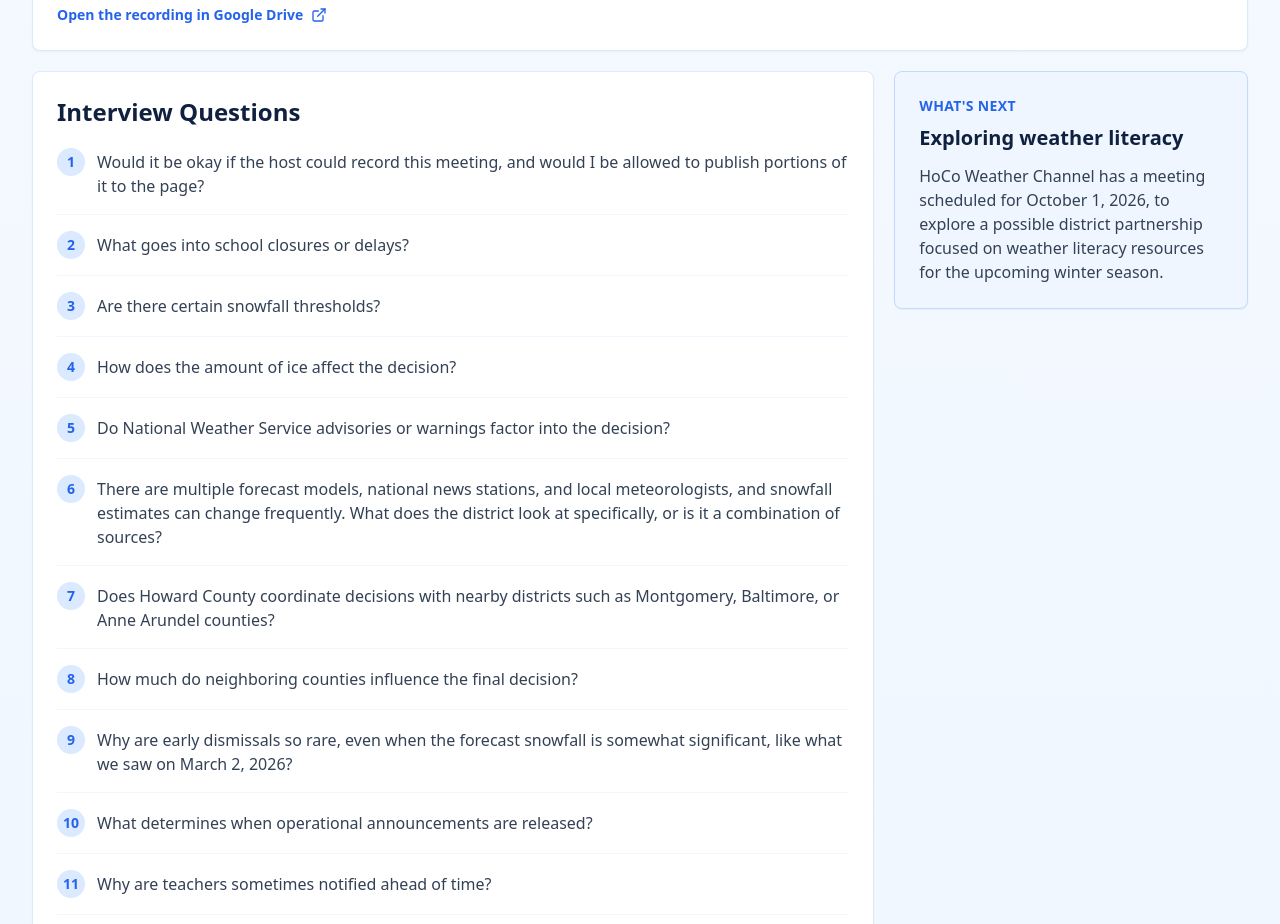
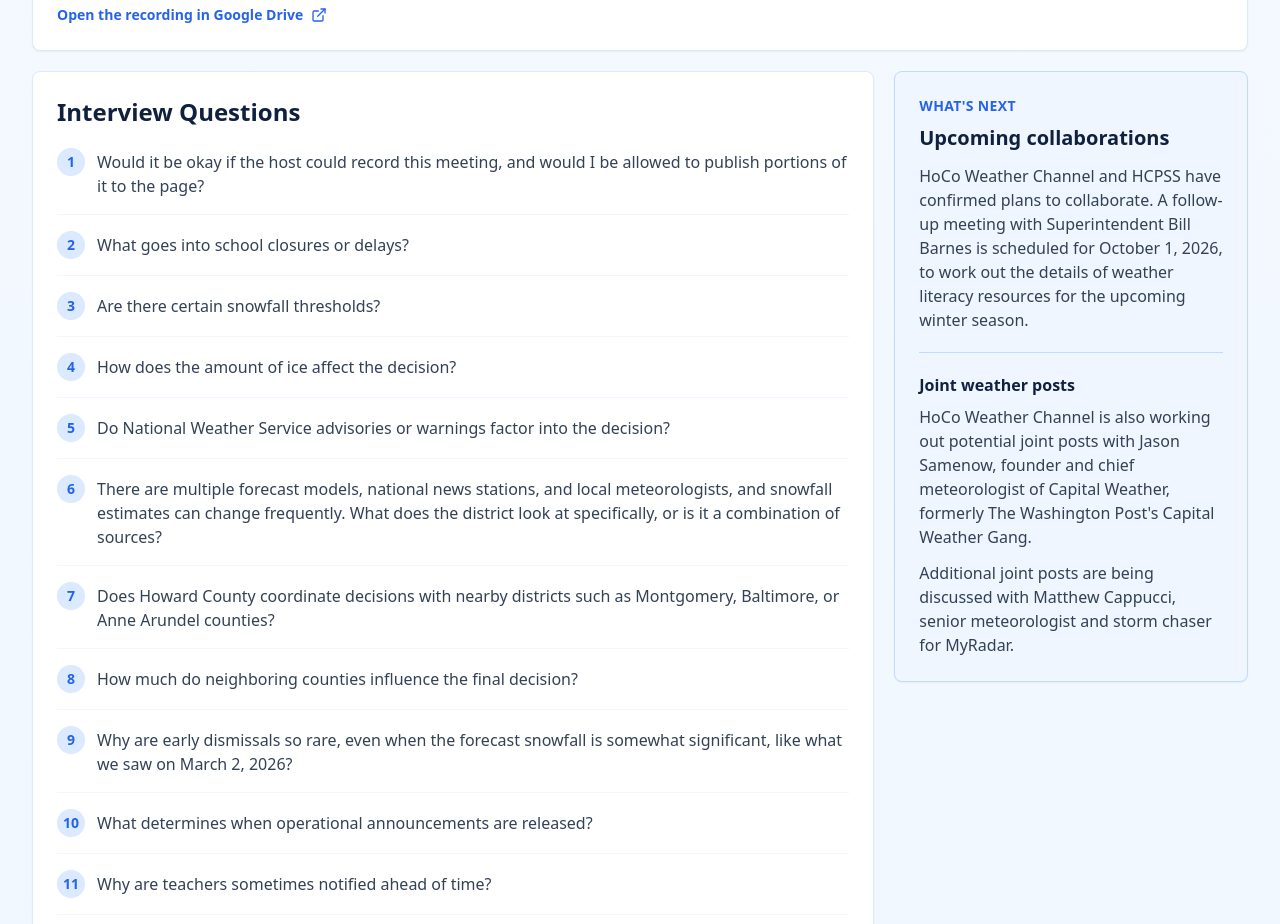
Before and after one commit to davidliu-2008/HoCoWX, a Next.js app: page /interview in a window 1280 px wide. Shown: the part 1140-2064 px from the top of the page. Built offline with nearby package versions, Linux system fonts and the light colour scheme.

Commit message:
Update upcoming collaborations

```diff
--- a/app/interview/page.tsx
+++ b/app/interview/page.tsx
@@ -116,10 +116,21 @@ export default function InterviewPage() {
 
         <aside className="h-fit rounded-lg border border-blue-200 bg-blue-50 p-5 shadow-sm sm:p-6">
           <p className="text-sm font-semibold uppercase tracking-wide text-bay">What&apos;s Next</p>
-          <h2 className="mt-2 text-xl font-bold text-ink">Exploring weather literacy</h2>
+          <h2 className="mt-2 text-xl font-bold text-ink">Upcoming collaborations</h2>
           <p className="mt-3 leading-6 text-slate-700">
-            HoCo Weather Channel has a meeting scheduled for October 1, 2026, to explore a possible district partnership
-            focused on weather literacy resources for the upcoming winter season.
+            HoCo Weather Channel and HCPSS have confirmed plans to collaborate. A follow-up meeting with Superintendent
+            Bill Barnes is scheduled for October 1, 2026, to work out the details of weather literacy resources for the
+            upcoming winter season.
+          </p>
+          <div className="my-5 border-t border-blue-200" />
+          <h3 className="font-bold text-ink">Joint weather posts</h3>
+          <p className="mt-2 leading-6 text-slate-700">
+            HoCo Weather Channel is also working out potential joint posts with Jason Samenow, founder and chief
+            meteorologist of Capital Weather, formerly The Washington Post&apos;s Capital Weather Gang.
+          </p>
+          <p className="mt-3 leading-6 text-slate-700">
+            Additional joint posts are being discussed with Matthew Cappucci, senior meteorologist and storm chaser for
+            MyRadar.
           </p>
         </aside>
       </div>
```
